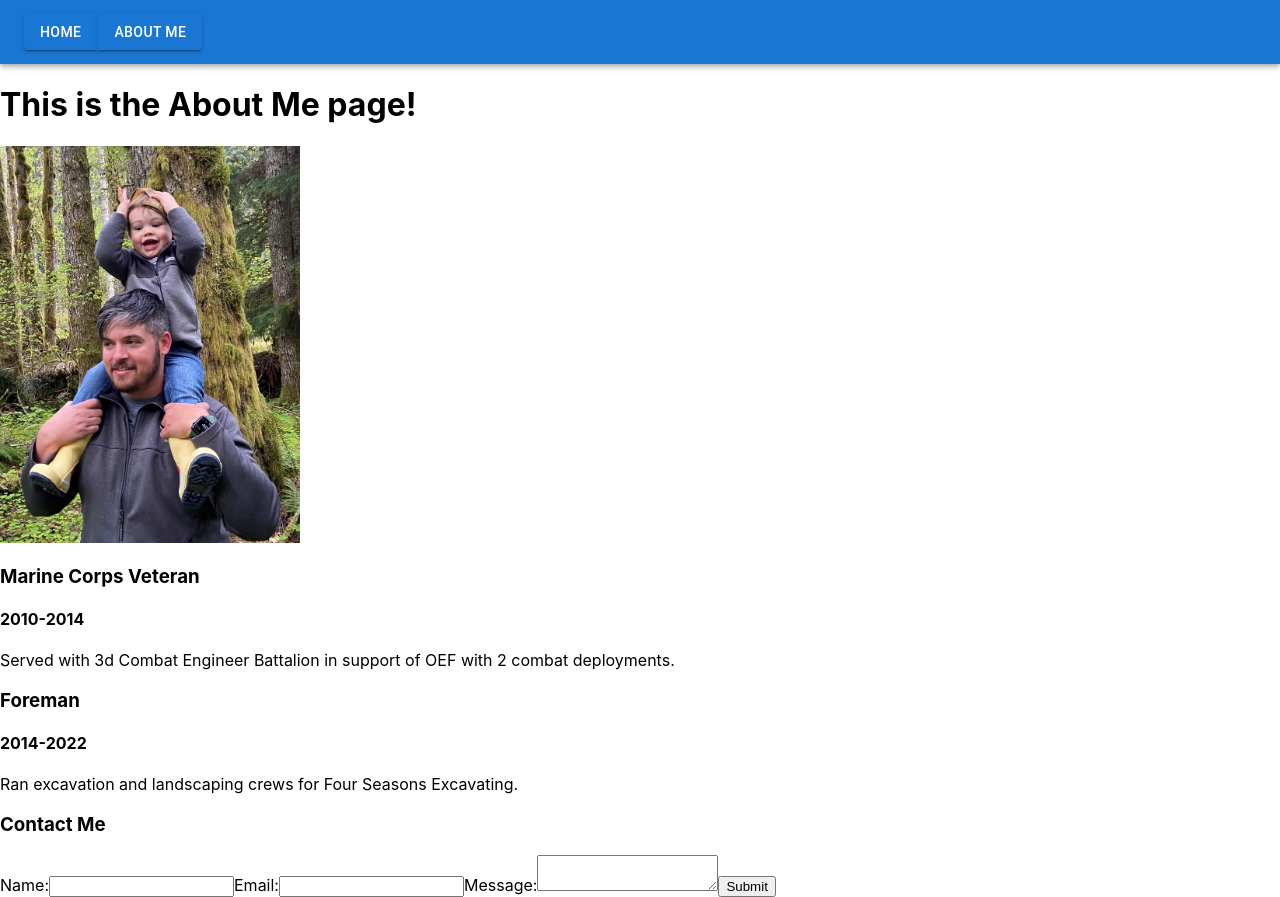
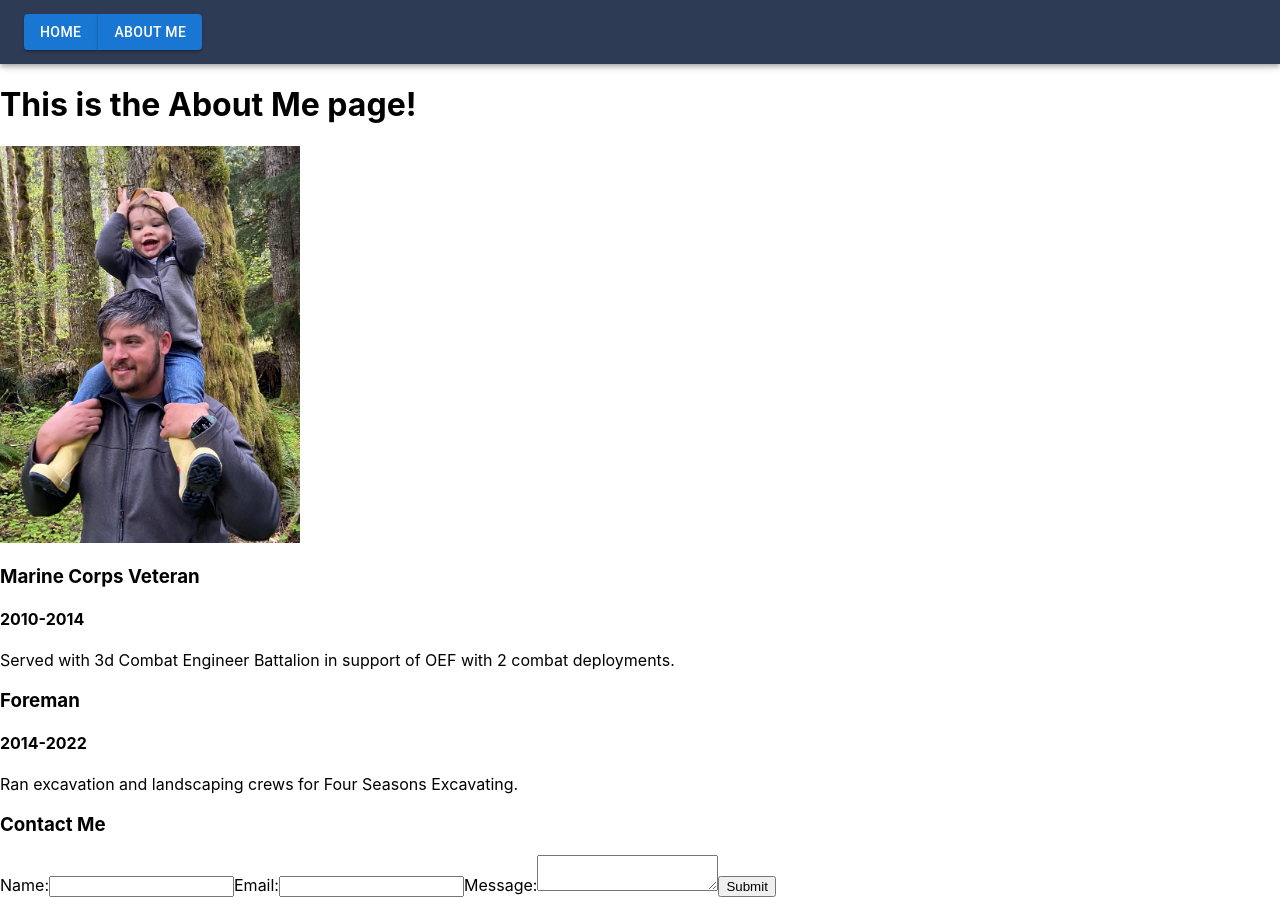
Before and after one commit to j-davitt/portfolio, a React (Create React App) app: page /about in a window 1280 px wide. Built offline with nearby package versions, Linux system fonts and the light colour scheme.

Commit message:
add style background code to header

```diff
--- a/src/Components/Header/index.jsx
+++ b/src/Components/Header/index.jsx
@@ -7,7 +7,7 @@ const HeaderComponent = () => {
   return (
 
     <Box sx={{ flexGrow: 1 }}>
-      <AppBar position="static">
+      <AppBar position="static" style={{ background: '#2E3B55' }}>
         <Toolbar>
           <ButtonGroup variant="text" aria-label="text button group">
             <Link to='/'>
```
